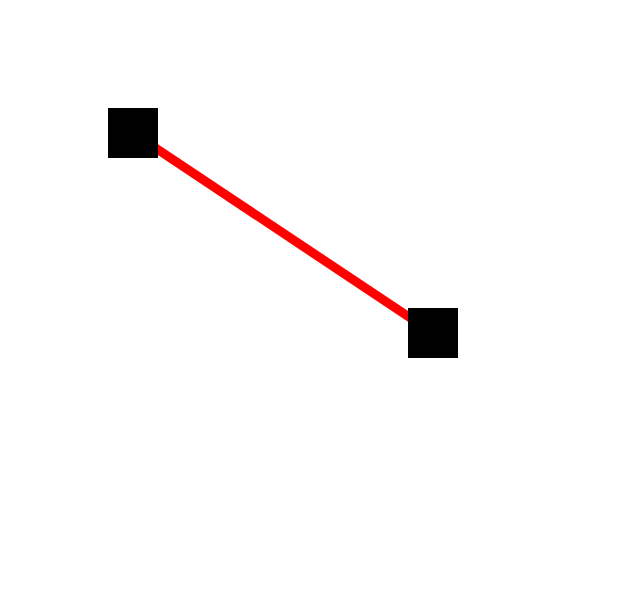
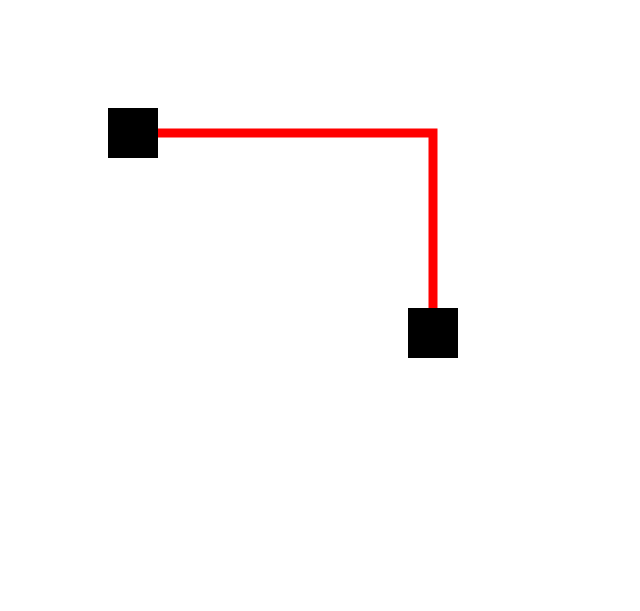
Before and after one commit to waxalot/graph-renderer, a website with bundled scripts: page index.html in a window 1280 px wide. Shown: the whole page, without its empty margins (0-640 px from the left). Built offline with nearby package versions, Linux system fonts and the light colour scheme; files whose address does not match are found by name.

Commit message:
add rectangular intermediate point

```diff
--- a/src/css/_graph-renderer-svg.scss
+++ b/src/css/_graph-renderer-svg.scss
@@ -18,6 +18,7 @@ svg {
     & .graph-edge {
         stroke-width: 9;
         stroke: #FF0000;
+        fill: none;
     }
 
 }
--- a/src/viewModels/svgEdgeViewModel.ts
+++ b/src/viewModels/svgEdgeViewModel.ts
@@ -67,8 +67,33 @@ export class SVGEdgeViewModel extends SVGViewModel<Edge> implements IEdgeViewMod
         let endPoint = new Point();
         endPoint.x = this.model.targetNode.position.x + this.model.targetNode.size.width * 0.5;
         endPoint.y = this.model.targetNode.position.y + this.model.targetNode.size.height * 0.5;
+
+        let intermediatePoint = this.getRectangularIntermediatePoint(startPoint, endPoint);
+        if (intermediatePoint) {
+            this.points.push(intermediatePoint);
+        }
+
         this.points.push(endPoint);
+    }
 
+
+    /**
+     * Creates a rectangular intermediate point for two given points.
+     *
+     * @private
+     * @param {Point} point1
+     * @param {Point} point2
+     * @returns {Point}
+     * @memberof SVGEdgeViewModel
+     */
+    private getRectangularIntermediatePoint(point1: Point, point2: Point): Point {
+
+        let result = new Point();
+
+        result.x = point1.x + (point2.x - point1.x);
+        result.y = point1.y;
+
+        return result;
     }
 
 }
```
Also changed, not shown: dist/css/graph-renderer.css, dist/src/graph-renderer.js, dist/src/graph-renderer.min.js.
